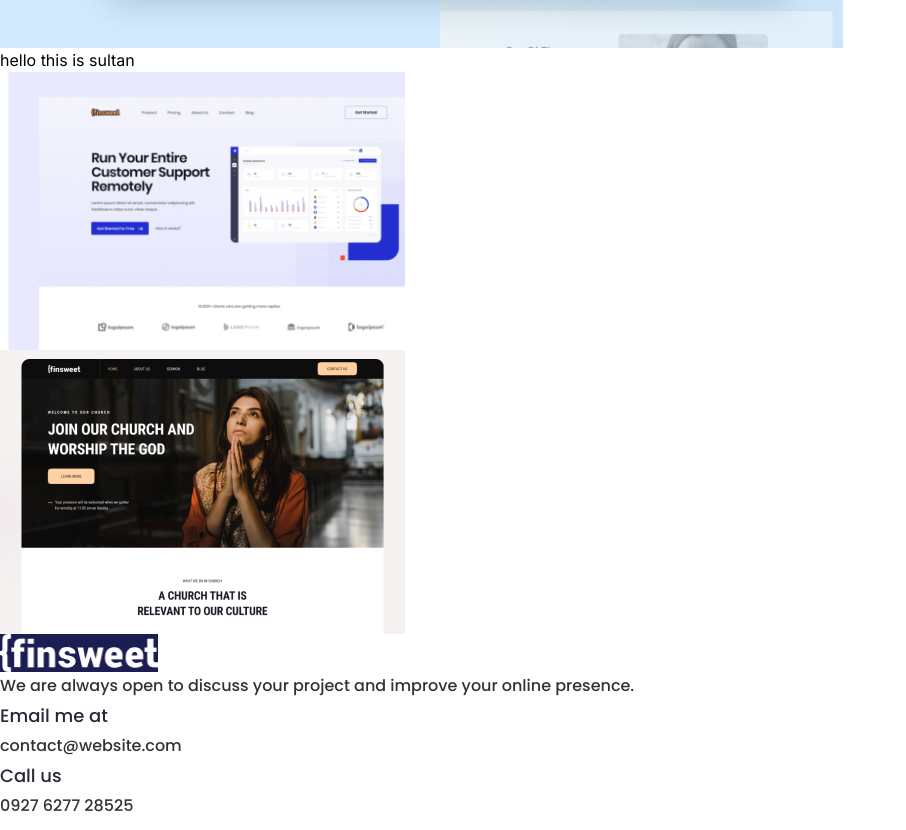
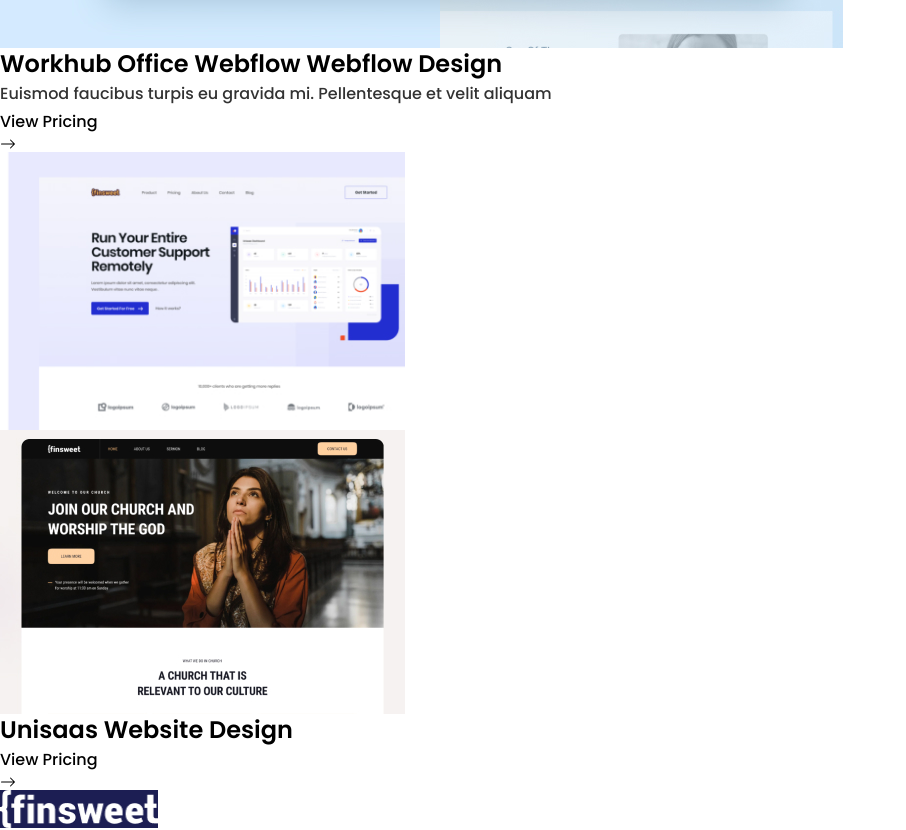
Before and after one commit to sultan93291/finswee_fullWeb, a Next.js app in the folder my-app/: page / in a window 1280 px wide. Shown: the part 2220-3050 px from the top of the page, without its empty margins (0-906 px from the left). Built offline with nearby package versions, Linux system fonts and the light colour scheme.

Commit message:
project section done

```diff
--- a/my-app/src/Components/Routes/Home/Projects/Projects.jsx
+++ b/my-app/src/Components/Routes/Home/Projects/Projects.jsx
@@ -1,5 +1,6 @@
 import Heading from "@/Components/Tags/Heading/Heading";
 import IMG from "@/Components/Tags/IMG/IMG";
+import Paragraph from "@/Components/Tags/Paragraph/Paragraph";
 import React from "react";
 import { BsArrowRight } from "react-icons/bs";
 
@@ -26,16 +27,33 @@ const Projects = () => {
             height={600}
             className={"h-full w-full bg-cover"}
           />
-          <div className=" absolute top-0 left-0 z-30 ">
-            <h1>hello this is sultan</h1>
+          <div className=" absolute top-0 left-0 z-30 ml-12 mt-threeOneTwo flex flex-col gap-10 ">
+            <div className="flex flex-col gap-4">
+              <Heading
+                Heading={"h5"}
+                text={"Workhub office Webflow Webflow Design"}
+                className={"label-five text-white w-threeOneThree "}
+              />
+              <Paragraph
+                text={
+                  "Euismod faucibus turpis eu gravida mi. Pellentesque et velit aliquam  "
+                }
+                className={"common-Paragraph text-white w-twoNintyThree "}
+              />
+            </div>
+            <span className=" flex items-center  gap-4 label-two text-yellow text-base ">
+              {" "}
+              view pricing <BsArrowRight className=" text-xl " />{" "}
+            </span>
           </div>
         </div>
-        <div className="flex flex-col gap-8 ">
+        <div className="flex flex-col gap-8 relative after:absolute after:content-[''] after:h-[284px] after:w-[405px] after:bg-blue_linear  after:top-0 after:left-1 after:z-20  ">
           <IMG
             src={"/Images/Home/Projects/uninas.jpg"}
             alt={"uninas img"}
             width={405}
             height={284}
+            className={"h-full w-full bg-cover"}
           />
           <IMG
             src={"/Images/Home/Projects/chruch.jpg"}
@@ -43,6 +61,19 @@ const Projects = () => {
             width={405}
             height={284}
           />
+          <div className=" absolute top-0 left-0 z-30 ml-14 mt-[129px] flex flex-col gap-10 ">
+            <div className="">
+              <Heading
+                Heading={"h5"}
+                text={"Unisaas Website Design"}
+                className={"label-five text-white w-twoninety "}
+              />
+            </div>
+            <span className=" flex items-center  gap-4 label-two text-yellow text-base ">
+              {" "}
+              view pricing <BsArrowRight className=" text-xl " />{" "}
+            </span>
+          </div>
         </div>
       </div>
     </section>
--- a/my-app/src/app/globals.css
+++ b/my-app/src/app/globals.css
@@ -51,3 +51,7 @@
 .Heading-two{
   @apply  font-Poppins text-5xl font-semibold leading-[48px]
 }
+
+.label-five{
+@apply font-Poppins text-2xl font-semibold leading-8 capitalize
+}
--- a/my-app/tailwind.config.js
+++ b/my-app/tailwind.config.js
@@ -55,6 +55,9 @@ module.exports = {
         fouro_Five: "405px",
         sixO_fiftySix: "656px",
         threeO_three: "303px",
+        threeOneThree: "313px",
+        twoNintyThree: "293px",
+        twoninety:"290px"
       },
       borderRadius: {
         navbarBtnRadius: "41px",
@@ -72,6 +75,7 @@ module.exports = {
         footerSectionMargin: "158px",
         yellowboxLeft: "37px",
         TwoFiftySeven: "257px",
+        threeOneTwo: "312px",
       },
       lineHeight: {
         SixtyFour: "64px",
```
